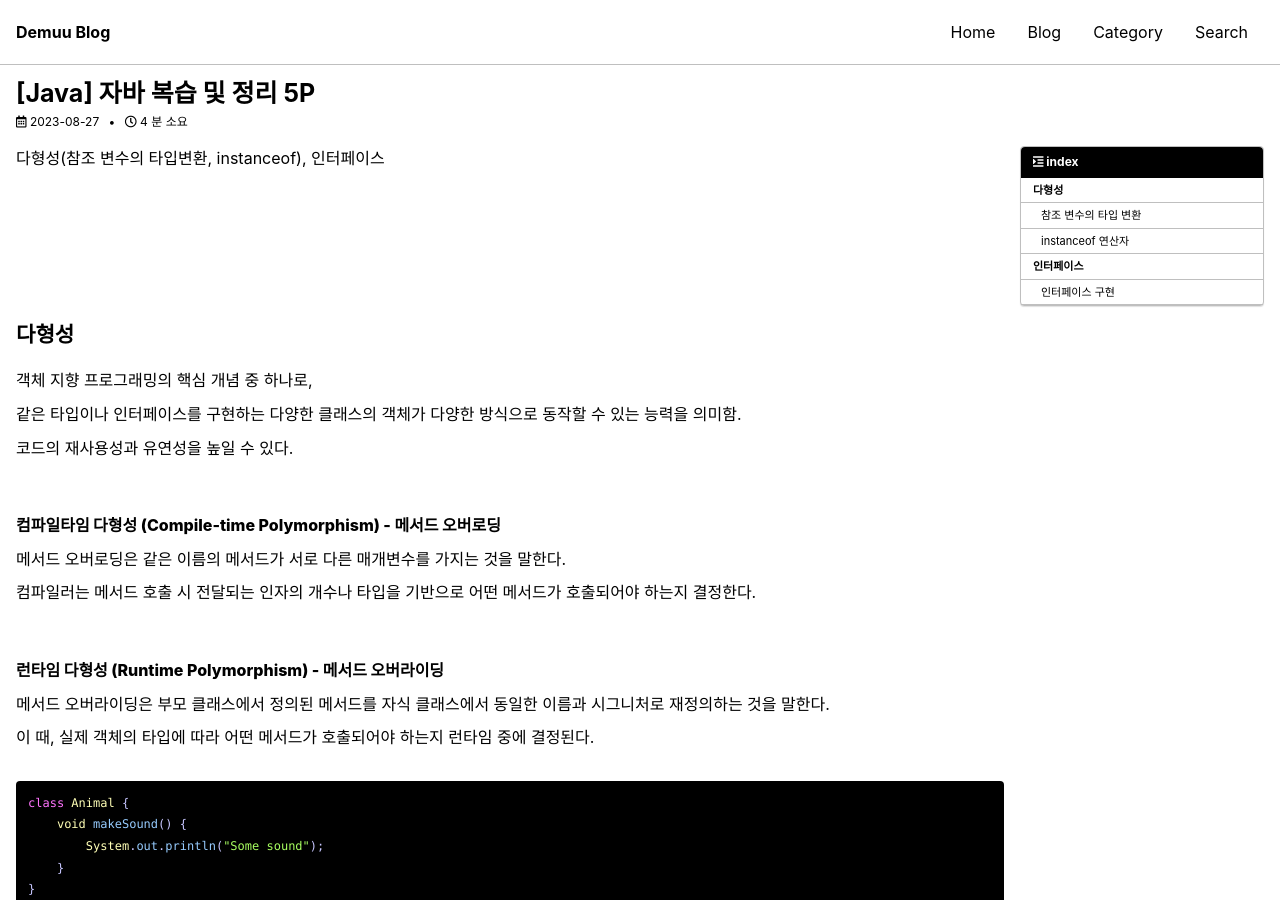
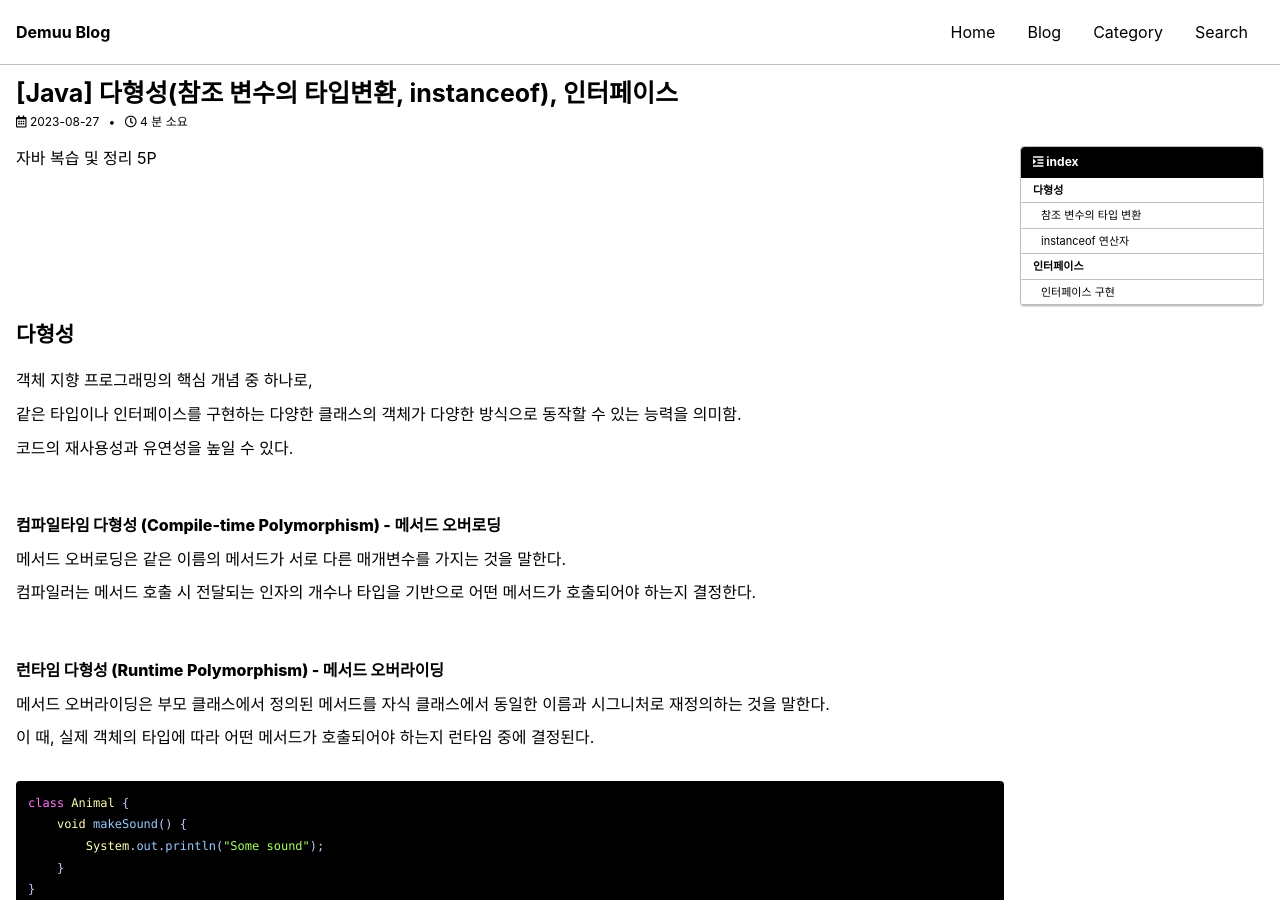
Before and after one commit to Preasim/Preasim.github.io, a Jekyll site: the page built from _posts/2023-08-27-57.md, in a window 1280 px wide and 900 px high. Built offline with Jekyll 4.4.1, drawn with Linux system fonts in a browser that asks for light colours; cached includes are drawn as plain includes; some web fonts are replaced; comment, search, counter and statistics services are not loaded; part of the change alters nothing that is shown.

Commit message:
Update 2023-08-27-57.md

```diff
--- a/_posts/2023-08-27-57.md
+++ b/_posts/2023-08-27-57.md
@@ -1,6 +1,6 @@
 ---
 layout: single
-title: "[Java] 자바 복습 및 정리 5P"
+title: "[Java] 다형성(참조 변수의 타입변환, instanceof), 인터페이스"
 permalink: /57
 categories: [All, Java, 기초]
 toc: true
@@ -9,7 +9,7 @@ toc_label: index
 toc_icon: "fa-solid fa-indent"
 author_profile: false
 ---
-다형성(참조 변수의 타입변환, instanceof), 인터페이스
+자바 복습 및 정리 5P
 
 <div class="cl1"></div>
 
```
